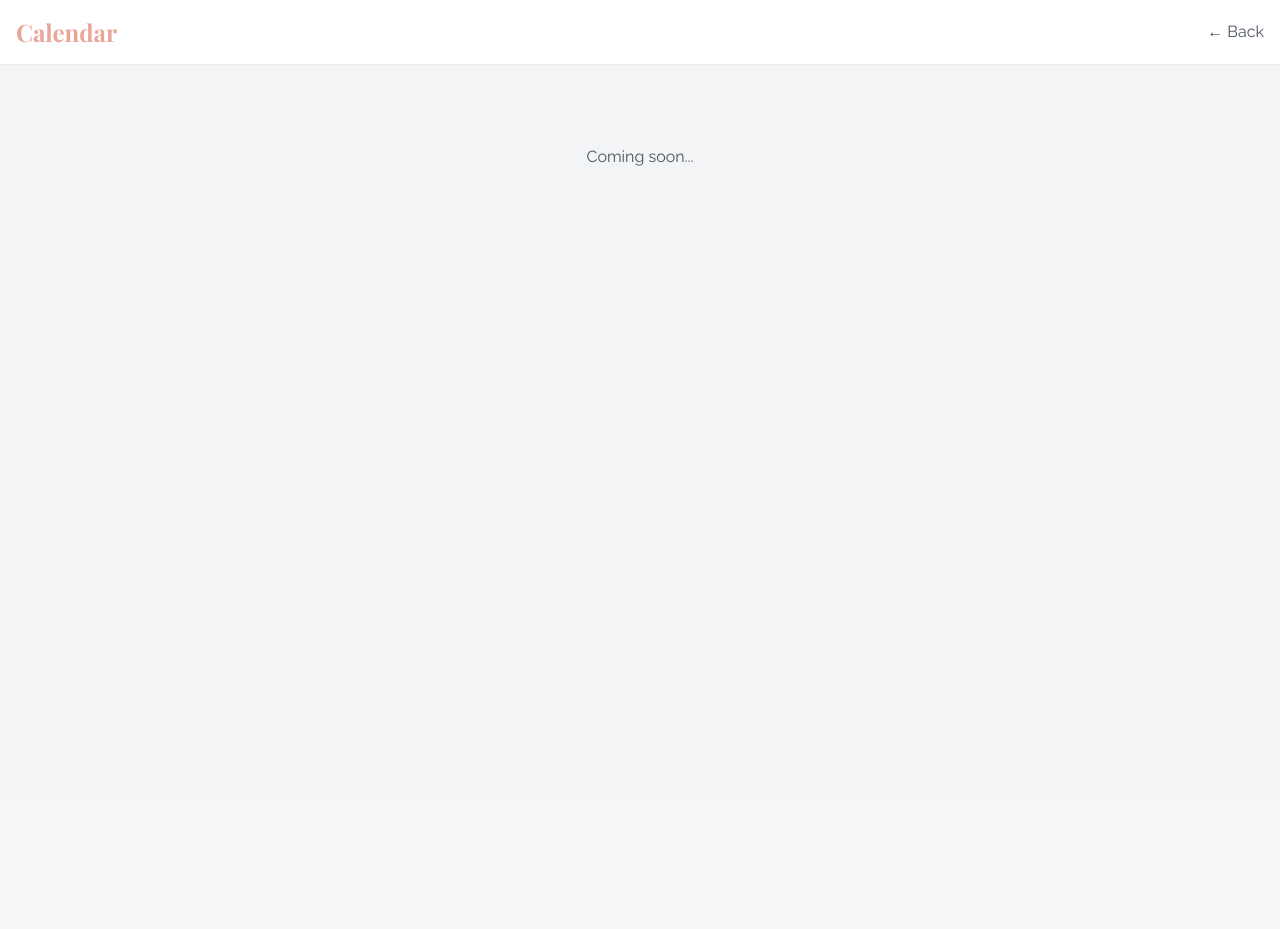
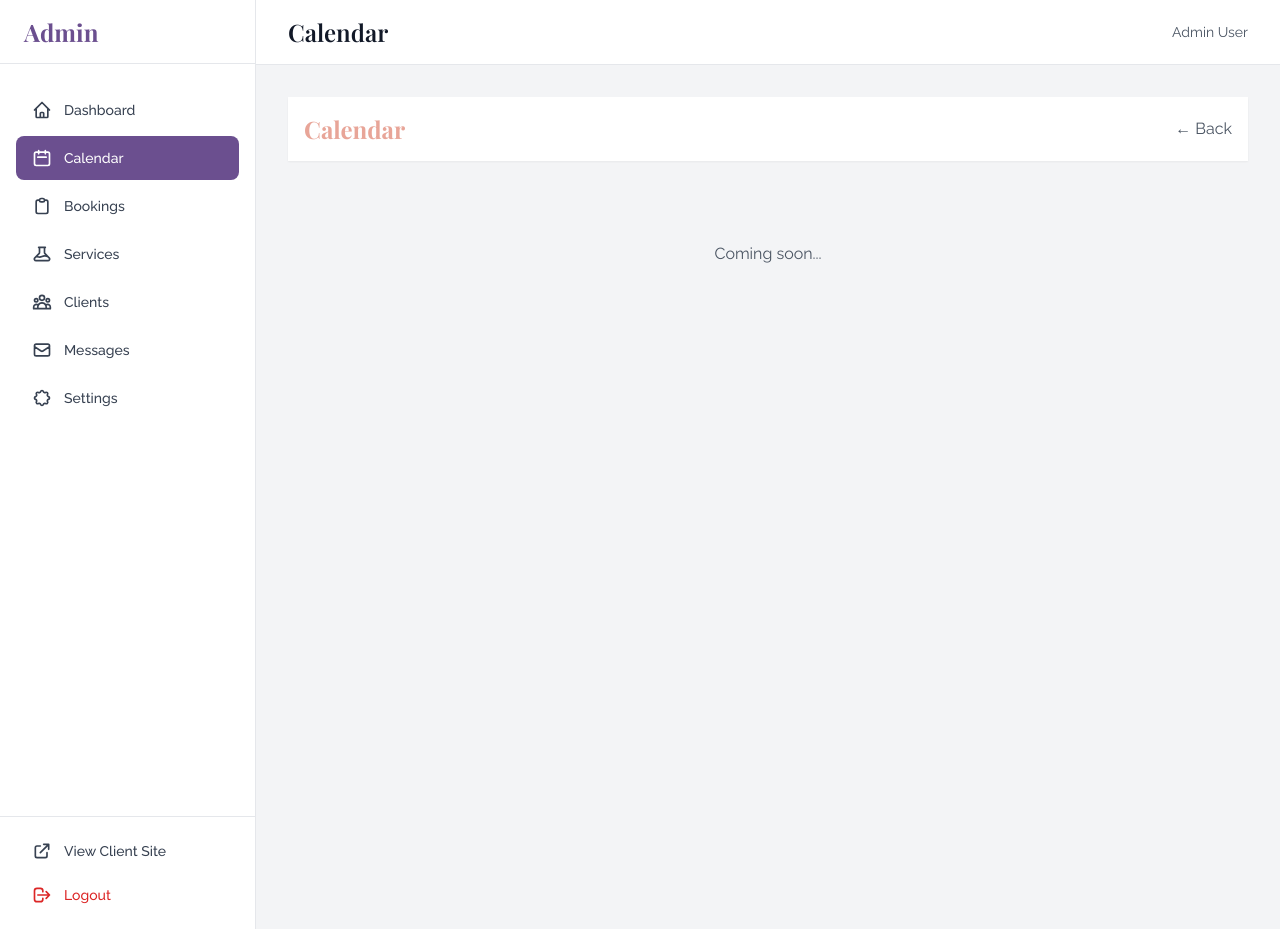
Before and after one commit to Beautymakinde/Mobile-Hairstyling-Booking-Site, a Next.js app: page /admin/calendar in a window 1280 px wide. Before the commit the page ends 800 px from the top, so only its background shows below. Built offline with nearby package versions, Linux system fonts and the light colour scheme.

Commit message:
feat: add admin layout with sidebar navigation
- Created responsive sidebar with navigation items
- Mobile-friendly with hamburger menu
- Different styling from client site
- Includes View Client Site and Logout links
- Shows active page indicator

```diff
--- /dev/null
+++ b/app/admin/layout.tsx
@@ -0,0 +1,135 @@
+'use client'
+
+import { ReactNode, useState } from 'react'
+import Link from 'next/link'
+import { usePathname } from 'next/navigation'
+
+export default function AdminLayout({ children }: { children: ReactNode }) {
+  const [sidebarOpen, setSidebarOpen] = useState(false)
+  const pathname = usePathname()
+
+  const navigation = [
+    { name: 'Dashboard', href: '/admin/dashboard', icon: 'M3 12l2-2m0 0l7-7 7 7M5 10v10a1 1 0 001 1h3m10-11l2 2m-2-2v10a1 1 0 01-1 1h-3m-6 0a1 1 0 001-1v-4a1 1 0 011-1h2a1 1 0 011 1v4a1 1 0 001 1m-6 0h6' },
+    { name: 'Calendar', href: '/admin/calendar', icon: 'M8 7V3m8 4V3m-9 8h10M5 21h14a2 2 0 002-2V7a2 2 0 00-2-2H5a2 2 0 00-2 2v12a2 2 0 002 2z' },
+    { name: 'Bookings', href: '/admin/bookings', icon: 'M9 5H7a2 2 0 00-2 2v12a2 2 0 002 2h10a2 2 0 002-2V7a2 2 0 00-2-2h-2M9 5a2 2 0 002 2h2a2 2 0 002-2M9 5a2 2 0 012-2h2a2 2 0 012 2' },
+    { name: 'Services', href: '/admin/services', icon: 'M19.428 15.428a2 2 0 00-1.022-.547l-2.387-.477a6 6 0 00-3.86.517l-.318.158a6 6 0 01-3.86.517L6.05 15.21a2 2 0 00-1.806.547M8 4h8l-1 1v5.172a2 2 0 00.586 1.414l5 5c1.26 1.26.367 3.414-1.415 3.414H4.828c-1.782 0-2.674-2.154-1.414-3.414l5-5A2 2 0 009 10.172V5L8 4z' },
+    { name: 'Clients', href: '/admin/clients', icon: 'M17 20h5v-2a3 3 0 00-5.356-1.857M17 20H7m10 0v-2c0-.656-.126-1.283-.356-1.857M7 20H2v-2a3 3 0 015.356-1.857M7 20v-2c0-.656.126-1.283.356-1.857m0 0a5.002 5.002 0 019.288 0M15 7a3 3 0 11-6 0 3 3 0 016 0zm6 3a2 2 0 11-4 0 2 2 0 014 0zM7 10a2 2 0 11-4 0 2 2 0 014 0z' },
+    { name: 'Messages', href: '/admin/messages', icon: 'M3 8l7.89 5.26a2 2 0 002.22 0L21 8M5 19h14a2 2 0 002-2V7a2 2 0 00-2-2H5a2 2 0 00-2 2v10a2 2 0 002 2z' },
+    { name: 'Settings', href: '/admin/settings', icon: 'M10.325 4.317c.426-1.756 2.924-1.756 3.35 0a1.724 1.724 0 002.573 1.066c1.543-.94 3.31.826 2.37 2.37a1.724 1.724 0 001.065 2.572c1.756.426 1.756 2.924 0 3.35a1.724 1.724 0 00-1.066 2.573c.94 1.543-.826 3.31-2.37 2.37a1.724 1.724 0 00-2.572 1.065c-.426 1.756-2.924 1.756-3.35 0a1.724 1.724 0 00-2.573-1.066c-1.543.94-3.31-.826-2.37-2.37a1.724 1.724 0 00-1.065-2.572c-1.756-.426-1.756-2.924 0-3.35a1.724 1.724 0 001.066-2.573c-.94-1.543.826-3.31 2.37-2.37.996.608 2.296.07 2.572-1.065z' },
+  ]
+
+  const isActive = (href: string) => pathname === href
+
+  return (
+    <div className="min-h-screen bg-gray-100">
+      {/* Mobile header */}
+      <div className="lg:hidden bg-white border-b border-gray-200 px-4 py-3 flex items-center justify-between sticky top-0 z-40">
+        <Link href="/admin/dashboard" className="text-xl font-heading font-bold text-primary">
+          Admin
+        </Link>
+        <button
+          onClick={() => setSidebarOpen(!sidebarOpen)}
+          className="p-2 rounded-md text-gray-600 hover:bg-gray-100"
+        >
+          <svg className="w-6 h-6" fill="none" stroke="currentColor" viewBox="0 0 24 24">
+            <path strokeLinecap="round" strokeLinejoin="round" strokeWidth={2} d="M4 6h16M4 12h16M4 18h16" />
+          </svg>
+        </button>
+      </div>
+
+      {/* Mobile sidebar overlay */}
+      {sidebarOpen && (
+        <div
+          className="lg:hidden fixed inset-0 bg-black bg-opacity-50 z-40"
+          onClick={() => setSidebarOpen(false)}
+        />
+      )}
+
+      <div className="flex">
+        {/* Sidebar */}
+        <aside className={`
+          fixed lg:static inset-y-0 left-0 z-50
+          w-64 bg-white border-r border-gray-200
+          transform transition-transform duration-200 ease-in-out
+          ${sidebarOpen ? 'translate-x-0' : '-translate-x-full lg:translate-x-0'}
+        `}>
+          <div className="h-full flex flex-col">
+            {/* Logo */}
+            <div className="h-16 flex items-center px-6 border-b border-gray-200">
+              <Link href="/admin/dashboard" className="text-2xl font-heading font-bold text-primary">
+                Admin
+              </Link>
+            </div>
+
+            {/* Navigation */}
+            <nav className="flex-1 px-4 py-6 space-y-1 overflow-y-auto">
+              {navigation.map((item) => (
+                <Link
+                  key={item.name}
+                  href={item.href}
+                  onClick={() => setSidebarOpen(false)}
+                  className={`
+                    flex items-center gap-3 px-4 py-3 rounded-lg text-sm font-medium transition-colors
+                    ${isActive(item.href)
+                      ? 'bg-primary text-white'
+                      : 'text-gray-700 hover:bg-gray-100'
+                    }
+                  `}
+                >
+                  <svg className="w-5 h-5" fill="none" stroke="currentColor" viewBox="0 0 24 24">
+                    <path strokeLinecap="round" strokeLinejoin="round" strokeWidth={2} d={item.icon} />
+                  </svg>
+                  {item.name}
+                </Link>
+              ))}
+            </nav>
+
+            {/* Footer */}
+            <div className="p-4 border-t border-gray-200 space-y-2">
+              <a
+                href="/"
+                target="_blank"
+                rel="noopener noreferrer"
+                className="flex items-center gap-3 px-4 py-2 rounded-lg text-sm font-medium text-gray-700 hover:bg-gray-100 transition-colors"
+              >
+                <svg className="w-5 h-5" fill="none" stroke="currentColor" viewBox="0 0 24 24">
+                  <path strokeLinecap="round" strokeLinejoin="round" strokeWidth={2} d="M10 6H6a2 2 0 00-2 2v10a2 2 0 002 2h10a2 2 0 002-2v-4M14 4h6m0 0v6m0-6L10 14" />
+                </svg>
+                View Client Site
+              </a>
+              <Link
+                href="/admin/login"
+                className="flex items-center gap-3 px-4 py-2 rounded-lg text-sm font-medium text-red-600 hover:bg-red-50 transition-colors"
+              >
+                <svg className="w-5 h-5" fill="none" stroke="currentColor" viewBox="0 0 24 24">
+                  <path strokeLinecap="round" strokeLinejoin="round" strokeWidth={2} d="M17 16l4-4m0 0l-4-4m4 4H7m6 4v1a3 3 0 01-3 3H6a3 3 0 01-3-3V7a3 3 0 013-3h4a3 3 0 013 3v1" />
+                </svg>
+                Logout
+              </Link>
+            </div>
+          </div>
+        </aside>
+
+        {/* Main content */}
+        <main className="flex-1 min-h-screen">
+          {/* Top bar */}
+          <div className="bg-white border-b border-gray-200 px-4 lg:px-8 py-4 hidden lg:block">
+            <div className="flex items-center justify-between">
+              <h1 className="text-2xl font-heading font-semibold text-gray-900">
+                {navigation.find(item => isActive(item.href))?.name || 'Admin'}
+              </h1>
+              <div className="flex items-center gap-4">
+                <span className="text-sm text-gray-600">Admin User</span>
+              </div>
+            </div>
+          </div>
+
+          {/* Page content */}
+          <div className="p-4 lg:p-8">
+            {children}
+          </div>
+        </main>
+      </div>
+    </div>
+  )
+}
```
